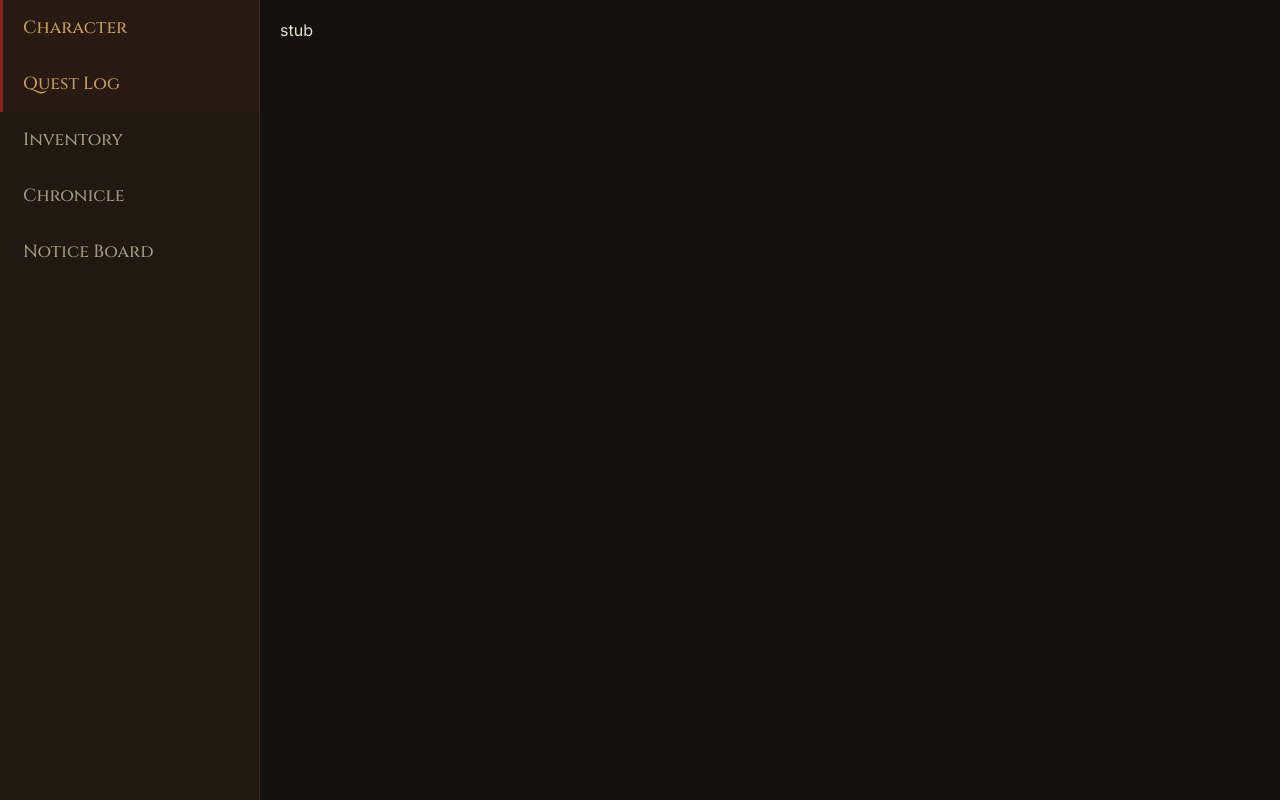
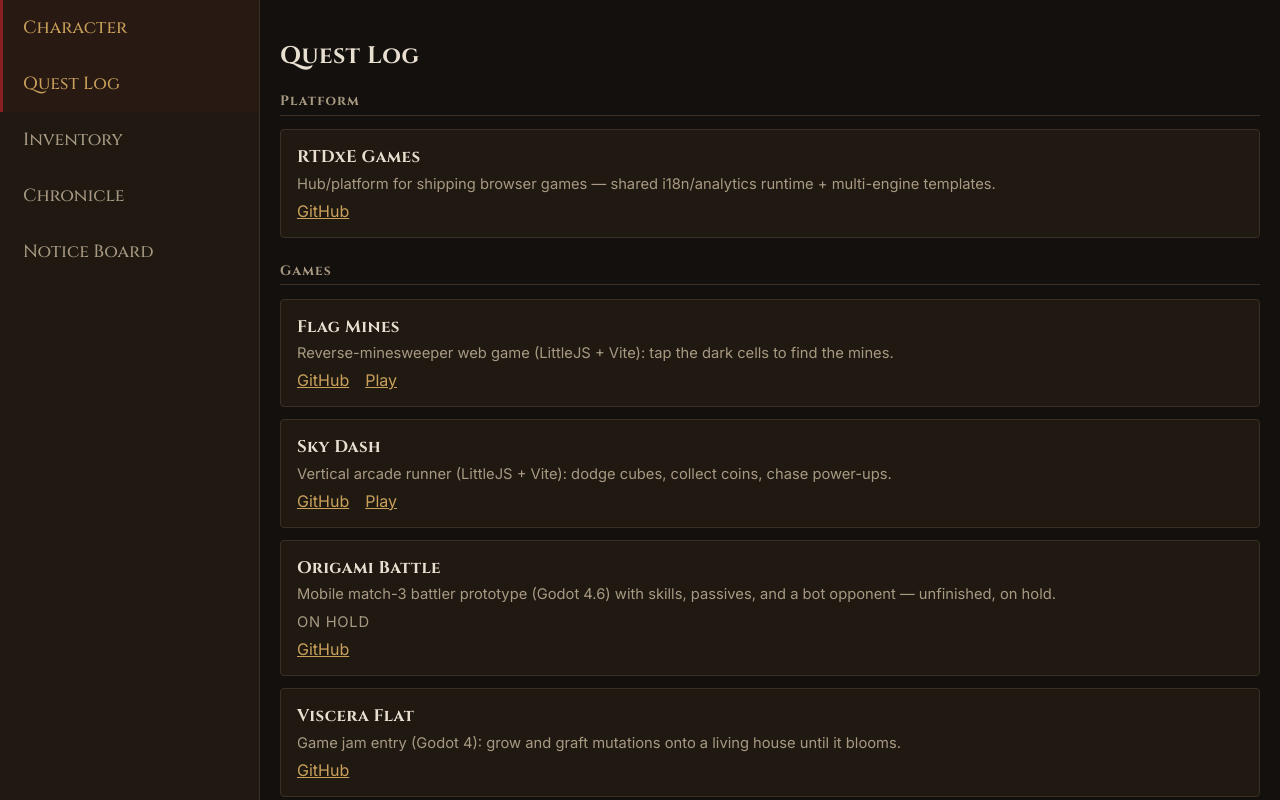
Before and after one commit to kakachaDev/kakacha-space, a Vue app: page /projects in a window 1280 px wide. Shown: the top 800 px of the page. Built offline with nearby package versions, Linux system fonts and the light colour scheme; the HTML template or start-up script is replaced by a standard one.

Commit message:
Add Quest Log project cards

```diff
--- /dev/null
+++ b/src/components/ProjectCard.vue
@@ -0,0 +1,54 @@
+<script setup lang="ts">
+import type { Project } from '../types'
+
+defineOptions({ name: 'ProjectCard' })
+defineProps<{ project: Project }>()
+</script>
+
+<template>
+  <article class="project-card">
+    <h3>{{ project.name }}</h3>
+    <p>{{ project.description }}</p>
+    <p v-if="project.archived" class="project-card__badge">on hold</p>
+    <div class="project-card__links">
+      <a :href="project.repoUrl" data-testid="repo-link" target="_blank" rel="noopener">GitHub</a>
+      <a v-if="project.demoUrl" :href="project.demoUrl" data-testid="demo-link" target="_blank" rel="noopener">
+        Play
+      </a>
+    </div>
+  </article>
+</template>
+
+<style scoped>
+.project-card {
+  background: var(--panel);
+  border: 1px solid var(--panel-border);
+  border-radius: 4px;
+  padding: 1rem;
+  margin-bottom: 0.75rem;
+}
+
+.project-card h3 {
+  margin: 0 0 0.4rem;
+  font-size: 1.05rem;
+}
+
+.project-card p {
+  margin: 0 0 0.5rem;
+  color: var(--text-dim);
+  font-size: 0.92rem;
+}
+
+.project-card__badge {
+  display: inline-block;
+  color: var(--accent-gold);
+  font-size: 0.75rem;
+  text-transform: uppercase;
+  letter-spacing: 0.05em;
+}
+
+.project-card__links {
+  display: flex;
+  gap: 1rem;
+}
+</style>
--- a/src/views/ProjectsView.vue
+++ b/src/views/ProjectsView.vue
@@ -1,3 +1,39 @@
+<script setup lang="ts">
+import { computed } from 'vue'
+import { projects } from '../data/projects'
+import type { ProjectCategory } from '../types'
+import ProjectCard from '../components/ProjectCard.vue'
+
+const categoryOrder: ProjectCategory[] = ['platform', 'games', 'minecraft', 'audio', 'tools']
+
+const grouped = computed(() =>
+  categoryOrder
+    .map((category) => ({ category, items: projects.filter((p) => p.category === category) }))
+    .filter((group) => group.items.length > 0)
+)
+</script>
+
 <template>
-  <div>stub</div>
+  <section>
+    <h2 class="display">Quest Log</h2>
+    <div v-for="group in grouped" :key="group.category" class="projects-group">
+      <h3 class="projects-group__title">{{ group.category }}</h3>
+      <ProjectCard v-for="project in group.items" :key="project.slug" :project="project" />
+    </div>
+  </section>
 </template>
+
+<style scoped>
+.projects-group {
+  margin-bottom: 1.5rem;
+}
+
+.projects-group__title {
+  text-transform: capitalize;
+  color: var(--text-dim);
+  font-size: 0.85rem;
+  letter-spacing: 0.08em;
+  border-bottom: 1px solid var(--panel-border);
+  padding-bottom: 0.3rem;
+}
+</style>
```
Also changed, not shown: 2 other files (tests, documents, lock files or other folders).
